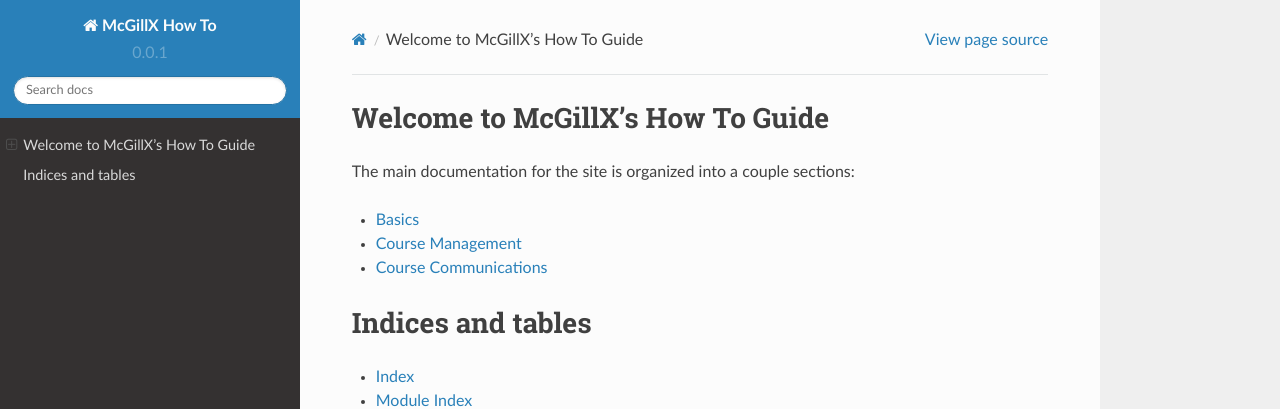
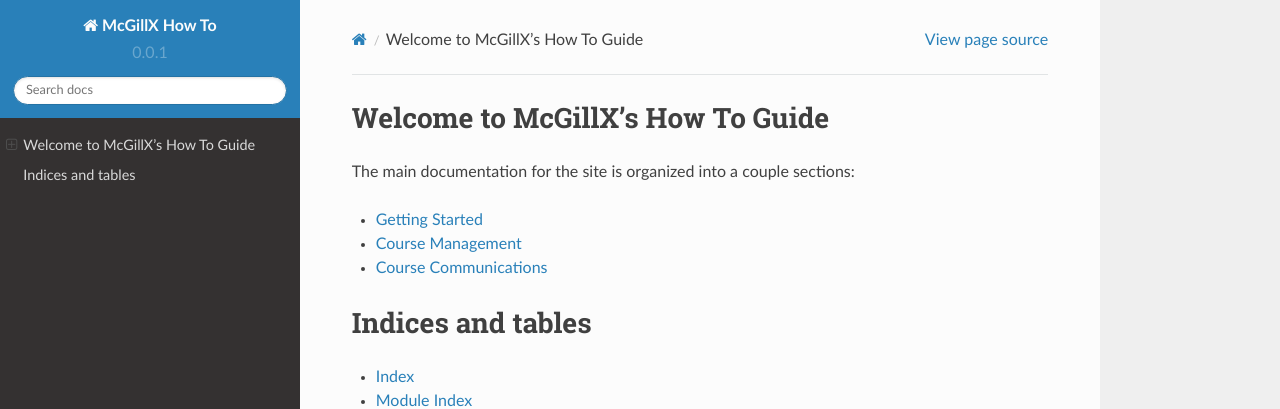
Before and after one commit to McGillX/mcgillx-how-to, a Sphinx documentation site: the page built from docs/index.rst, in a window 1280 px wide. Shown: the top 409 px of the page. Built offline with Sphinx 7.4.7 and the Read the Docs theme 2.0.0, drawn with Linux system fonts in a browser that asks for light colours; pages that are not in the unit, such as notebooks, are missing from menus.

Commit message:
Update index.rst

```diff
--- a/docs/index.rst
+++ b/docs/index.rst
@@ -3,15 +3,16 @@ Welcome to McGillX's How To Guide
 
 The main documentation for the site is organized into a couple sections:
 
-* :ref:`basics`
+* :ref:`getting-started`
 * :ref:`course-management`
 * :ref:`course-communications`
 
-.. _basics:
+
+.. _getting-started:
 
 .. toctree::
    :maxdepth: 2
-   :caption: Basics
+   :caption: Getting Started
 
    what_to_expect
    navigation
```
